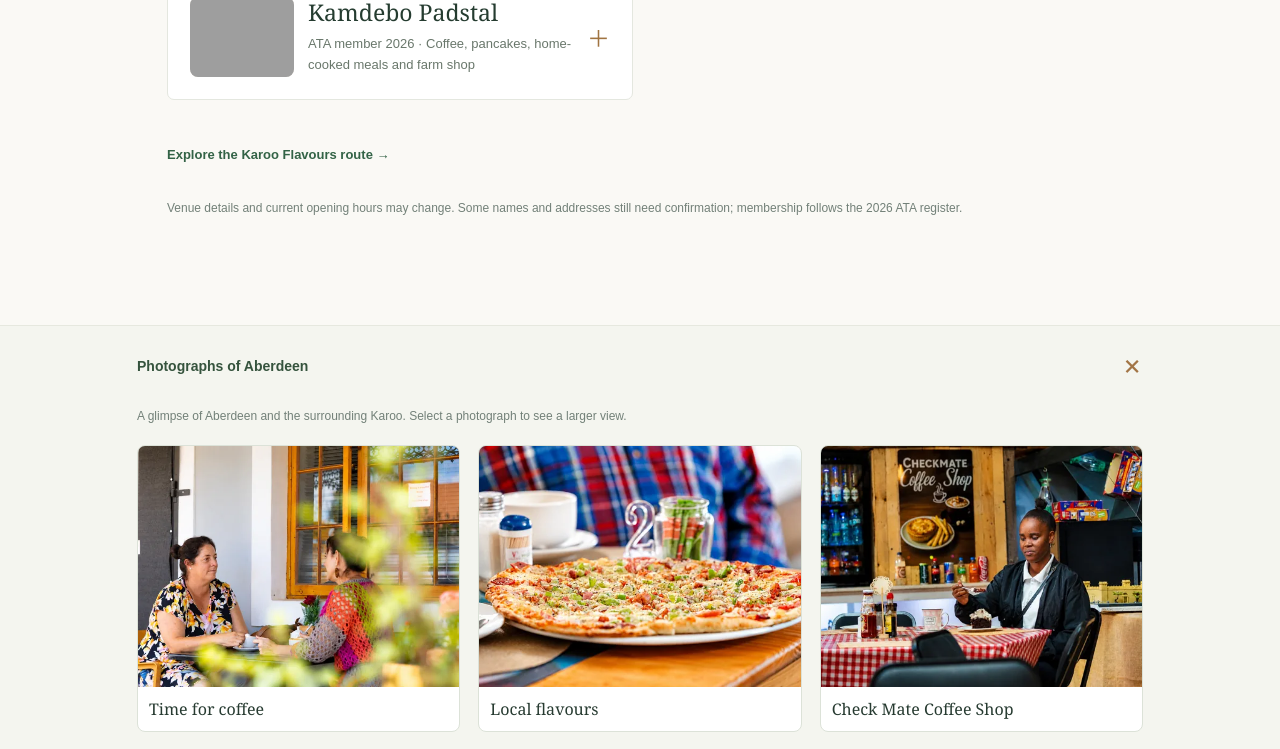
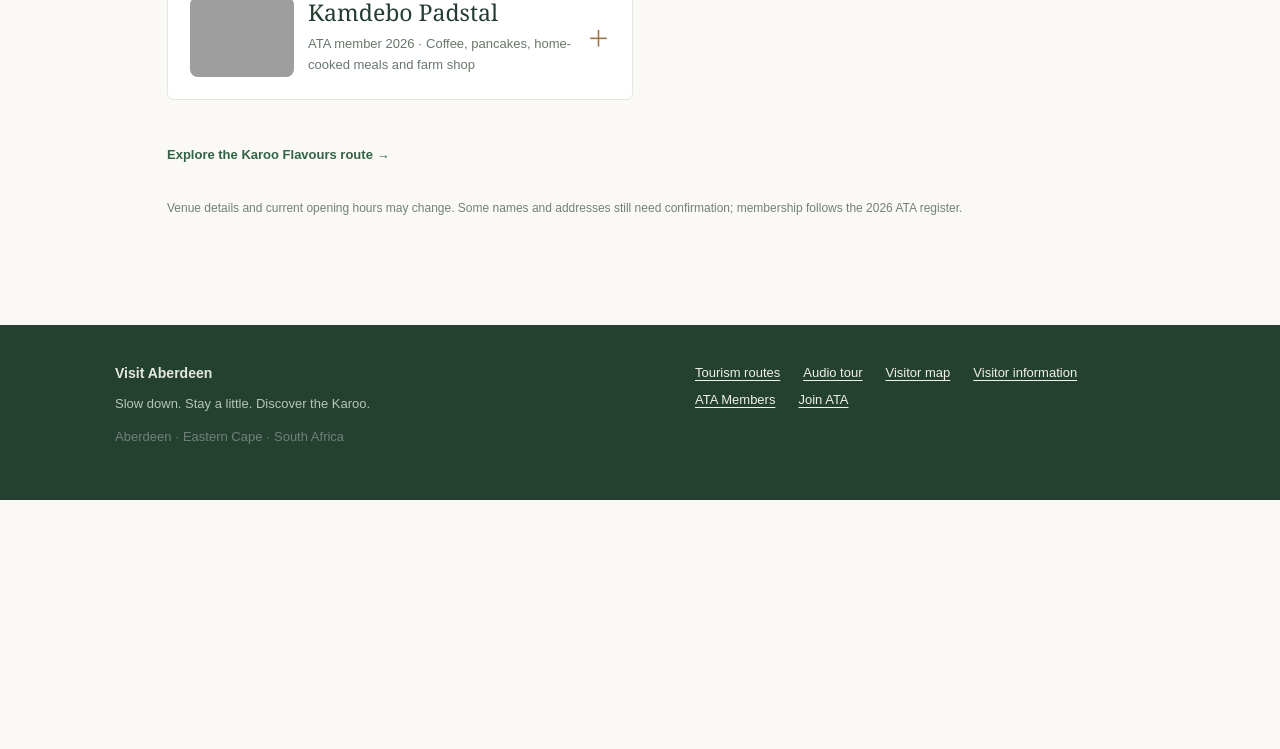
Before and after one commit to andrevercuiel/visitaberdeen, a Next.js app: page /eat-drink in a window 1280 px wide. Shown: the part 790-1539 px from the top of the page. After the commit the page ends 1290 px from the top, so only its background shows below. Built offline with nearby package versions, Linux system fonts and the light colour scheme; grey boxes are pictures that could not be loaded.

Commit message:
Remove repeated generic photo gallery from every page

```diff
--- a/app/layout.jsx
+++ b/app/layout.jsx
@@ -1,5 +1,4 @@
 import "./style.css";
-import PhotoGallery from "./PhotoGallery";
 
 export const metadata = {
   metadataBase: new URL("https://visitaberdeen.co.za"),
@@ -43,7 +42,7 @@ export default function RootLayout({children}) {
         </nav>
       </details>
     </header>
-    <div id="main-content">{children}<PhotoGallery/></div>
+    <div id="main-content">{children}</div>
     <footer className="quietFooter">
       <div className="footerInner">
         <div><strong>Visit Aberdeen</strong><p>Slow down. Stay a little. Discover the Karoo.</p><p className="fine">Aberdeen · Eastern Cape · South Africa</p></div>
```
